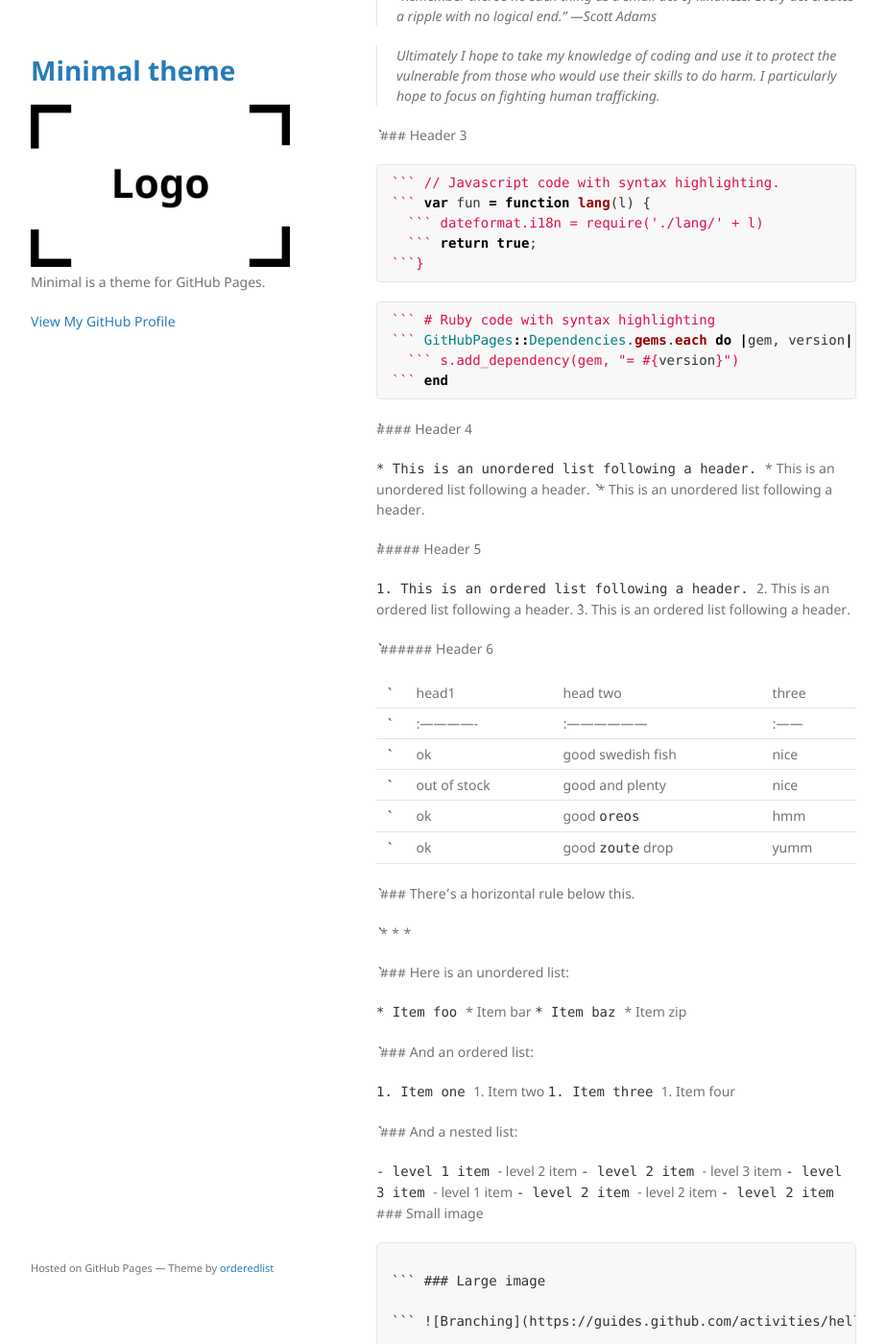
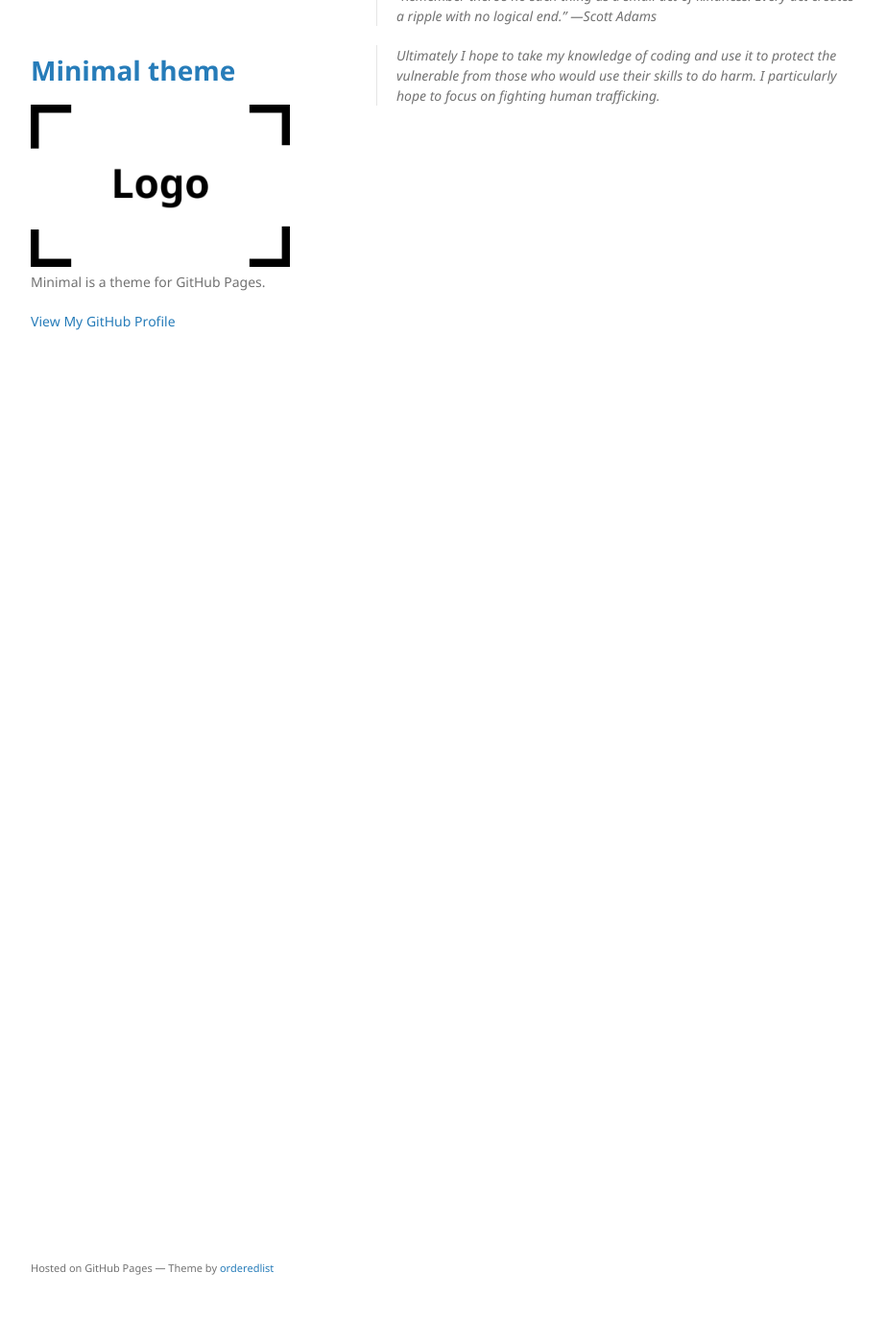
Before and after one commit to caitsmith329/caitsmith329.github.io, a Jekyll site: the page built from index.md, in a window 1280 px wide and 1400 px high, scrolled down 270 px. Shown: the whole window at 96% size, without its empty margins (178-1101 px from the left). Built offline with Jekyll 4.4.1, drawn with Linux system fonts in a browser that asks for light colours; after the commit the page ends 900 px from its top, so only the background shows below that; some of the changed text lies outside the part shown.

Commit message:
Update index.md

````diff
--- a/index.md
+++ b/index.md
@@ -15,101 +15,3 @@
 > “Remember there’s no such thing as a small act of kindness. Every act creates a ripple with no logical end.” —Scott Adams
 
 > Ultimately I hope to take my knowledge of coding and use it to protect the vulnerable from those who would use their skills to do harm. I particularly hope to focus on fighting human trafficking.
-
-
-``` ### Header 3
-
-``` js
-``` // Javascript code with syntax highlighting.
-``` var fun = function lang(l) {
-  ``` dateformat.i18n = require('./lang/' + l)
-  ``` return true;
-```}
-```
-
-```ruby
-``` # Ruby code with syntax highlighting
-``` GitHubPages::Dependencies.gems.each do |gem, version|
-  ``` s.add_dependency(gem, "= #{version}")
-``` end
-```
-
-```#### Header 4
-
-``` *   This is an unordered list following a header.
-``` *   This is an unordered list following a header.
-``` *   This is an unordered list following a header.
-
-```##### Header 5
-
-```1.  This is an ordered list following a header.
-```2.  This is an ordered list following a header.
-```3.  This is an ordered list following a header.
-
-``` ###### Header 6
-
-``` | head1        | head two          | three |
-``` |:-------------|:------------------|:------|
-``` | ok           | good swedish fish | nice  |
-``` | out of stock | good and plenty   | nice  |
-``` | ok           | good `oreos`      | hmm   |
-``` | ok           | good `zoute` drop | yumm  |
-
-``` ### There's a horizontal rule below this.
-
-``` * * *
-
-``` ### Here is an unordered list:
-
-``` *   Item foo
-``` *   Item bar
-``` *   Item baz
-``` *   Item zip
-
-``` ### And an ordered list:
-
-``` 1.  Item one
-``` 1.  Item two
-``` 1.  Item three
-``` 1.  Item four
-
-``` ### And a nested list:
-
-``` - level 1 item
-  ``` - level 2 item
-  ``` - level 2 item
-    ``` - level 3 item
-    ``` - level 3 item
-``` - level 1 item
-  ``` - level 2 item
-  ``` - level 2 item
-  ``` - level 2 item
-``` ### Small image
-
-``` ![Octocat](https://github.githubassets.com/images/icons/emoji/octocat.png)
-
-``` ### Large image
-
-``` ![Branching](https://guides.github.com/activities/hello-world/branching.png)
-
-
-``` ### Definition lists can be used with HTML syntax.
-
-``` <dl>
-``` <dt>Name</dt>
-``` <dd>Godzilla</dd>
-``` <dt>Born</dt>
-``` <dd>1952</dd>
-``` <dt>Birthplace</dt>
-``` <dd>Japan</dd>
-``` <dt>Color</dt>
-``` <dd>Green</dd>
-``` </dl>
-
-```
-``` Long, single-line code blocks should not wrap. They should horizontally scroll if they are too long. This line should be long enough to demonstrate this.
-```
-
-```
-``` The final element.
-```
````
